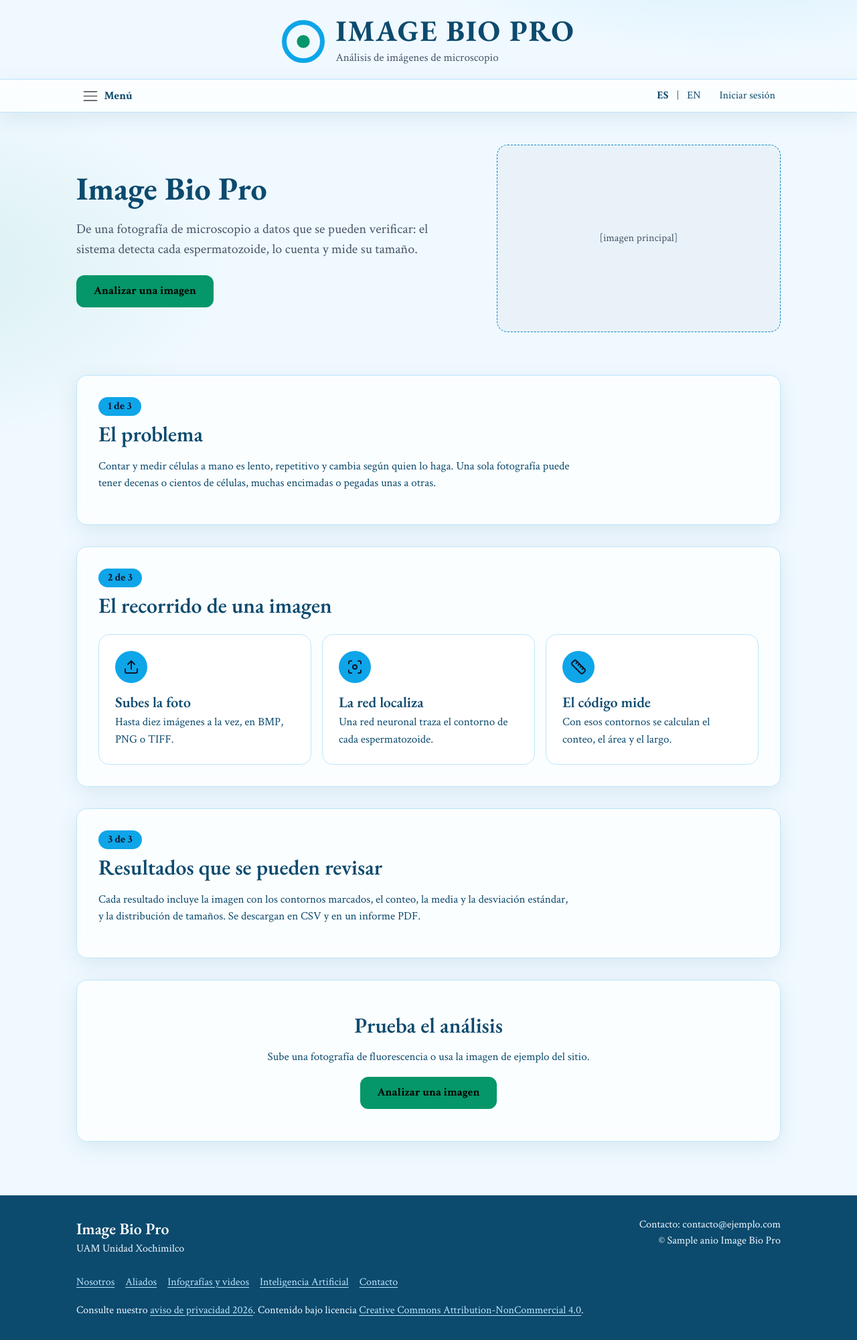
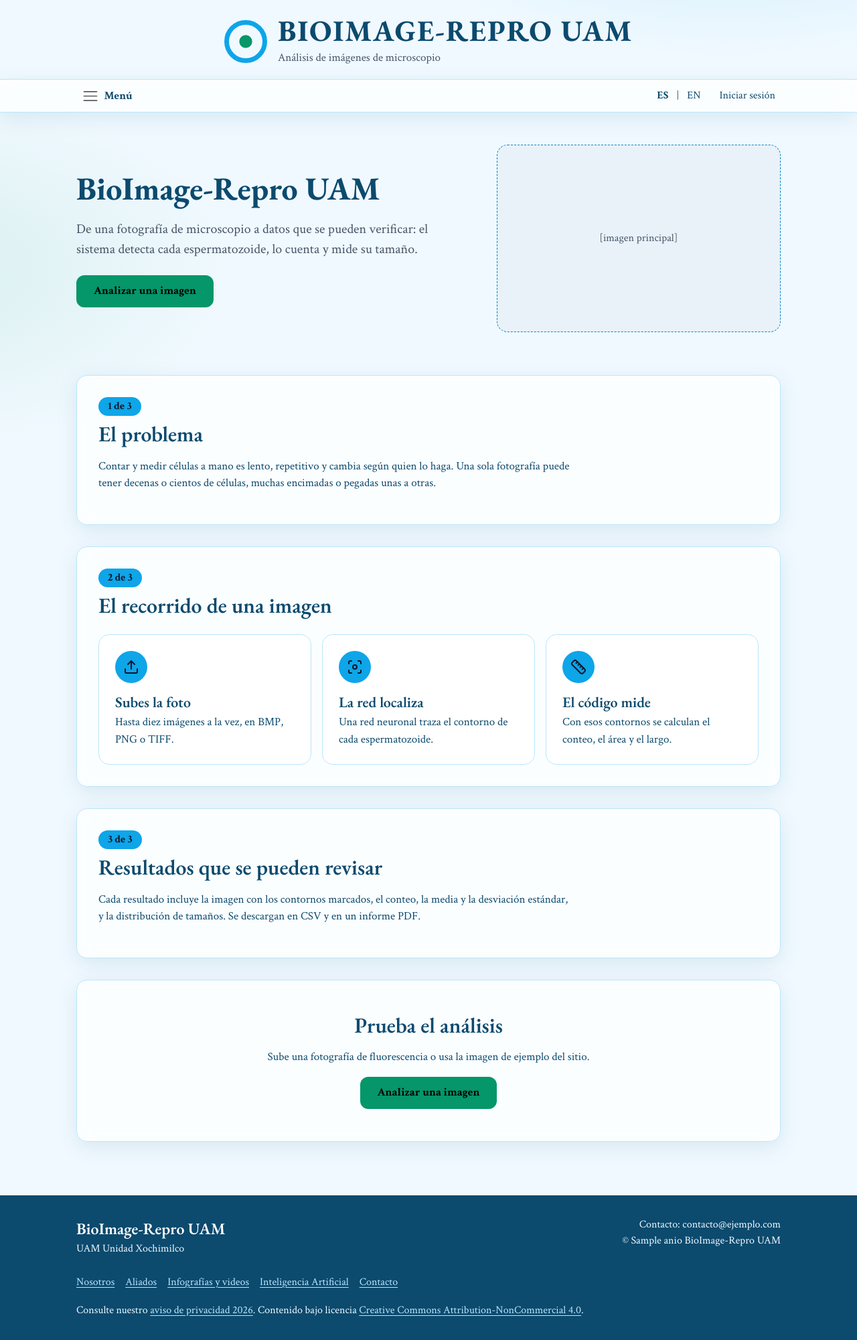
Before and after one commit to bioimareprouami/image-bio-pro-uam, a Python web app: template app/templates/sitio/inicio.html in a window 1280 px wide. Shown: the whole page at 67% size. Run offline with Jinja, Linux system fonts and the light colour scheme; the template is opened without the code that fills it: most values are stand-ins (such as "Sample title", 1, 10 or a date in 2020).

Commit message:
Cambia el nombre del proyecto a BioImage-Repro UAM en el sitio y la documentacion

```diff
--- a/app/analisis/reportes.py
+++ b/app/analisis/reportes.py
@@ -66,7 +66,7 @@ class ReportePDF(FPDF):
         self.set_xy(25, 9)
         self.set_font("Helvetica", "B", 13)
         self.set_text_color(*AZUL_OSCURO)
-        self.cell(0, 6, "IMAGE BIO PRO")
+        self.cell(0, 6, "BIOIMAGE-REPRO UAM")
         self.set_xy(25, 15)
         self.set_font("Helvetica", "", 8)
         self.set_text_color(90, 90, 90)
--- a/app/templates/base.html
+++ b/app/templates/base.html
@@ -3,7 +3,7 @@
 <head>
   <meta charset="utf-8">
   <meta name="viewport" content="width=device-width, initial-scale=1">
-  <title>{% block titulo %}{% endblock %} · Image Bio Pro</title>
+  <title>{% block titulo %}{% endblock %} · BioImage-Repro UAM</title>
   <link rel="stylesheet" href="https://cdn.jsdelivr.net/npm/bootstrap@5.3.3/dist/css/bootstrap.min.css">
   <link rel="stylesheet" href="https://fonts.googleapis.com/css2?family=Crimson+Text:wght@400;600;700&family=EB+Garamond:wght@400;500;600;700&display=swap">
   <link rel="stylesheet" href="{{ url_for('static', filename='estilos.css') }}">
@@ -25,7 +25,7 @@
       <a href="{{ url_for('sitio.inicio') }}">
         <div class="circulo"></div>
         <div>
-          <div class="nombre notranslate">IMAGE BIO PRO</div>
+          <div class="nombre notranslate">BIOIMAGE-REPRO UAM</div>
           <div class="lema">Análisis de imágenes de microscopio</div>
         </div>
       </a>
@@ -79,12 +79,12 @@
     <div class="contenedor">
       <div class="d-flex flex-wrap justify-content-between gap-3">
         <div>
-          <div class="nombre notranslate">Image Bio Pro</div>
+          <div class="nombre notranslate">BioImage-Repro UAM</div>
           <div>UAM Unidad Xochimilco</div>
         </div>
         <div class="text-md-end">
           <div>Contacto: contacto@ejemplo.com</div>
-          <div>© {{ anio }} <span class="notranslate">Image Bio Pro</span></div>
+          <div>© {{ anio }} <span class="notranslate">BioImage-Repro UAM</span></div>
         </div>
       </div>
       <div class="enlaces mt-3">
--- a/app/templates/sitio/inicio.html
+++ b/app/templates/sitio/inicio.html
@@ -9,7 +9,7 @@
   <section class="portada">
     <div class="row g-4 align-items-center">
       <div class="col-lg-7">
-        <h1 class="notranslate">Image Bio Pro</h1>
+        <h1 class="notranslate">BioImage-Repro UAM</h1>
         <p class="intro">De una fotografía de microscopio a datos que se pueden verificar: el sistema detecta cada espermatozoide, lo cuenta y mide su tamaño.</p>
         <a class="btn btn-ibp" href="{{ url_for('analisis.ia') }}">Analizar una imagen</a>
       </div>
--- a/app/templates/sitio/nosotros.html
+++ b/app/templates/sitio/nosotros.html
@@ -4,7 +4,7 @@
 
 {% block contenido %}
   <div class="migas"><a href="{{ url_for('sitio.inicio') }}">Inicio</a> &rsaquo; Nosotros</div>
-  <h1 class="titulo-pagina">¿Qué es <span class="notranslate">Image Bio Pro</span>?</h1>
+  <h1 class="titulo-pagina">¿Qué es <span class="notranslate">BioImage-Repro UAM</span>?</h1>
 
   <div style="max-width: 800px">
     <p>Lorem ipsum dolor sit amet, consectetur adipiscing elit. Sed do eiusmod tempor incididunt ut labore et dolore magna aliqua. Ut enim ad minim veniam, quis nostrud exercitation ullamco laboris nisi ut aliquip ex ea commodo consequat.</p>
--- a/boceto/aliados.html
+++ b/boceto/aliados.html
@@ -3,7 +3,7 @@
 <head>
   <meta charset="utf-8">
   <meta name="viewport" content="width=device-width, initial-scale=1">
-  <title>Aliados · Image Bio Pro</title>
+  <title>Aliados · BioImage-Repro UAM</title>
   <link rel="stylesheet" href="https://cdn.jsdelivr.net/npm/bootstrap@5.3.3/dist/css/bootstrap.min.css">
   <link rel="stylesheet" href="estilos.css">
 </head>
--- a/boceto/contacto.html
+++ b/boceto/contacto.html
@@ -3,7 +3,7 @@
 <head>
   <meta charset="utf-8">
   <meta name="viewport" content="width=device-width, initial-scale=1">
-  <title>Contacto · Image Bio Pro</title>
+  <title>Contacto · BioImage-Repro UAM</title>
   <link rel="stylesheet" href="https://cdn.jsdelivr.net/npm/bootstrap@5.3.3/dist/css/bootstrap.min.css">
   <link rel="stylesheet" href="estilos.css">
 </head>
--- a/boceto/ia.html
+++ b/boceto/ia.html
@@ -3,7 +3,7 @@
 <head>
   <meta charset="utf-8">
   <meta name="viewport" content="width=device-width, initial-scale=1">
-  <title>Inteligencia Artificial · Image Bio Pro</title>
+  <title>Inteligencia Artificial · BioImage-Repro UAM</title>
   <link rel="stylesheet" href="https://cdn.jsdelivr.net/npm/bootstrap@5.3.3/dist/css/bootstrap.min.css">
   <link rel="stylesheet" href="estilos.css">
 </head>
--- a/boceto/index.html
+++ b/boceto/index.html
@@ -3,7 +3,7 @@
 <head>
   <meta charset="utf-8">
   <meta name="viewport" content="width=device-width, initial-scale=1">
-  <title>Inicio · Image Bio Pro</title>
+  <title>Inicio · BioImage-Repro UAM</title>
   <link rel="stylesheet" href="https://cdn.jsdelivr.net/npm/bootstrap@5.3.3/dist/css/bootstrap.min.css">
   <link rel="stylesheet" href="estilos.css">
 </head>
@@ -13,7 +13,7 @@
   <main class="contenedor">
     <div class="ph mt-4" style="height: 320px">[imagen principal]</div>
 
-    <h1 class="titulo-pagina mt-4 mb-2">Image Bio Pro</h1>
+    <h1 class="titulo-pagina mt-4 mb-2">BioImage-Repro UAM</h1>
     <p style="font-size: 16px; max-width: 760px">Lorem ipsum dolor sit amet, consectetur adipiscing elit. Sed do eiusmod tempor incididunt ut labore et dolore magna aliqua.</p>
     <a class="btn btn-ibp mt-2" href="ia.html">Analizar una imagen</a>
 
--- a/boceto/infografias.html
+++ b/boceto/infografias.html
@@ -3,7 +3,7 @@
 <head>
   <meta charset="utf-8">
   <meta name="viewport" content="width=device-width, initial-scale=1">
-  <title>Infografías y videos · Image Bio Pro</title>
+  <title>Infografías y videos · BioImage-Repro UAM</title>
   <link rel="stylesheet" href="https://cdn.jsdelivr.net/npm/bootstrap@5.3.3/dist/css/bootstrap.min.css">
   <link rel="stylesheet" href="estilos.css">
 </head>
--- a/boceto/login.html
+++ b/boceto/login.html
@@ -3,7 +3,7 @@
 <head>
   <meta charset="utf-8">
   <meta name="viewport" content="width=device-width, initial-scale=1">
-  <title>Iniciar sesión · Image Bio Pro</title>
+  <title>Iniciar sesión · BioImage-Repro UAM</title>
   <link rel="stylesheet" href="https://cdn.jsdelivr.net/npm/bootstrap@5.3.3/dist/css/bootstrap.min.css">
   <link rel="stylesheet" href="estilos.css">
 </head>
--- a/boceto/menu.js
+++ b/boceto/menu.js
@@ -33,7 +33,7 @@ document.getElementById("menu").innerHTML = `
       <a href="index.html">
         <div class="circulo"></div>
         <div>
-          <div class="nombre">IMAGE BIO PRO</div>
+          <div class="nombre">BIOIMAGE-REPRO UAM</div>
           <div class="lema">Análisis de imágenes de microscopio</div>
         </div>
       </a>
@@ -59,12 +59,12 @@ document.getElementById("pie").innerHTML = `
   <footer class="pie">
     <div class="contenedor d-flex flex-wrap justify-content-between gap-3">
       <div>
-        <div class="nombre">Image Bio Pro</div>
+        <div class="nombre">BioImage-Repro UAM</div>
         <div>UAM Unidad Xochimilco</div>
       </div>
       <div class="text-md-end">
         <div>Contacto: contacto@ejemplo.com</div>
-        <div>© 2026 Image Bio Pro</div>
+        <div>© 2026 BioImage-Repro UAM</div>
       </div>
     </div>
   </footer>`;
--- a/boceto/nosotros.html
+++ b/boceto/nosotros.html
@@ -3,7 +3,7 @@
 <head>
   <meta charset="utf-8">
   <meta name="viewport" content="width=device-width, initial-scale=1">
-  <title>Nosotros · Image Bio Pro</title>
+  <title>Nosotros · BioImage-Repro UAM</title>
   <link rel="stylesheet" href="https://cdn.jsdelivr.net/npm/bootstrap@5.3.3/dist/css/bootstrap.min.css">
   <link rel="stylesheet" href="estilos.css">
 </head>
@@ -12,14 +12,14 @@
 
   <main class="contenedor">
     <div class="migas"><a href="index.html">Inicio</a> &rsaquo; Nosotros</div>
-    <h1 class="titulo-pagina">¿Qué es Image Bio Pro?</h1>
+    <h1 class="titulo-pagina">¿Qué es BioImage-Repro UAM?</h1>
 
     <div style="max-width: 800px">
       <p>Lorem ipsum dolor sit amet, consectetur adipiscing elit. Sed do eiusmod tempor incididunt ut labore et dolore magna aliqua. Ut enim ad minim veniam, quis nostrud exercitation ullamco laboris nisi ut aliquip ex ea commodo consequat.</p>
       <p>Duis aute irure dolor in reprehenderit in voluptate velit esse cillum dolore eu fugiat nulla pariatur. Excepteur sint occaecat cupidatat non proident, sunt in culpa qui officia deserunt mollit anim id est laborum.</p>
     </div>
 
-    <p class="nota mt-3">Nota: solo el texto de qué es Image Bio Pro, que nos pasa el grupo.</p>
+    <p class="nota mt-3">Nota: solo el texto de qué es BioImage-Repro UAM, que nos pasa el grupo.</p>
   </main>
 
   <div id="pie"></div>
--- a/boceto/resultados.html
+++ b/boceto/resultados.html
@@ -3,7 +3,7 @@
 <head>
   <meta charset="utf-8">
   <meta name="viewport" content="width=device-width, initial-scale=1">
-  <title>Resultados · Image Bio Pro</title>
+  <title>Resultados · BioImage-Repro UAM</title>
   <link rel="stylesheet" href="https://cdn.jsdelivr.net/npm/bootstrap@5.3.3/dist/css/bootstrap.min.css">
   <link rel="stylesheet" href="estilos.css">
 </head>
```
